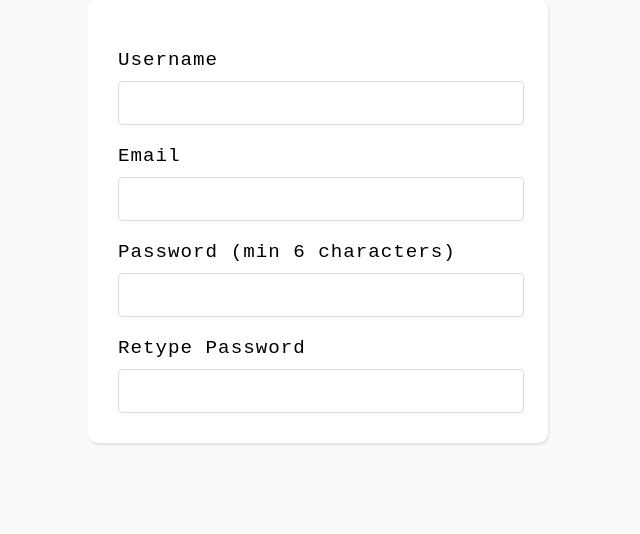
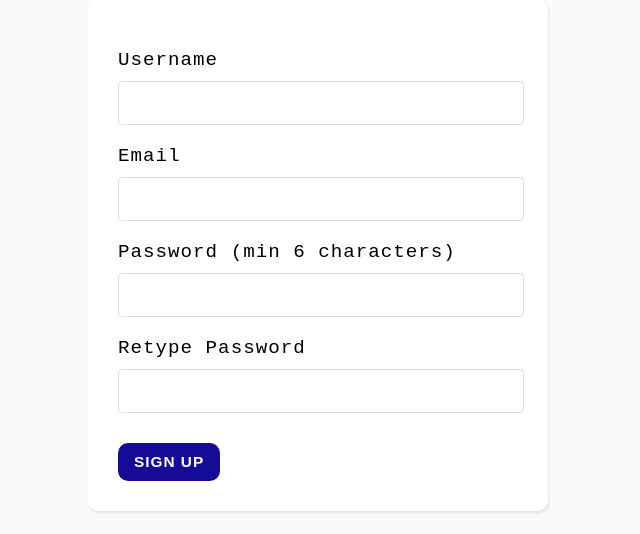
Before and after one commit to Ghazvinie/signup, a Node project: template views/signUp.ejs in a window 1280 px wide. Shown: the part 266-800 px from the top of the page, without its empty margins (322-962 px from the left). Run offline with Node 20 templates, Linux system fonts and the light colour scheme; the template is opened without the code that fills it, so the values that code supplies are empty; some libraries are stand-ins or nearby versions.

Commit message:
some final cleanup

```diff
--- a/views/dashboard.ejs
+++ b/views/dashboard.ejs
@@ -22,7 +22,6 @@
             <input type="password" id="newPassword" name="newPassword" required><br>
             <button>Sign In</button>
             <meta name="csrf-token" content="<%= csrfToken %>">
-            <button>Sign In</button>
         </form>
 
 
--- a/views/signUp.ejs
+++ b/views/signUp.ejs
@@ -17,6 +17,7 @@
             <label for="passwordRetype">Retype Password</label>
             <div class='retypeError error'></div>
             <input type="password" id="passwordRetype" name="password" required><br>
+            <button>Sign Up</button>
             <meta name="csrf-token" content="<%= csrfToken %>">
         </form>
     </body>
@@ -27,9 +28,6 @@
         // Get token
         const token = document.querySelector('meta[name="csrf-token"]').getAttribute('content');
 
-        // Get passwords
-        const passwords = formData.getAll('password');
-
         // Get error elements
         const usernameError = document.querySelector('.usernameError');
         const emailError = document.querySelector('.emailError');
@@ -39,6 +37,9 @@
             e.preventDefault();
             // Get form data
             const formData = new FormData(form);
+
+            // Get passwords
+            const passwords = formData.getAll('password');
 
             // Clear errors
             usernameError.textContent = '';
```
